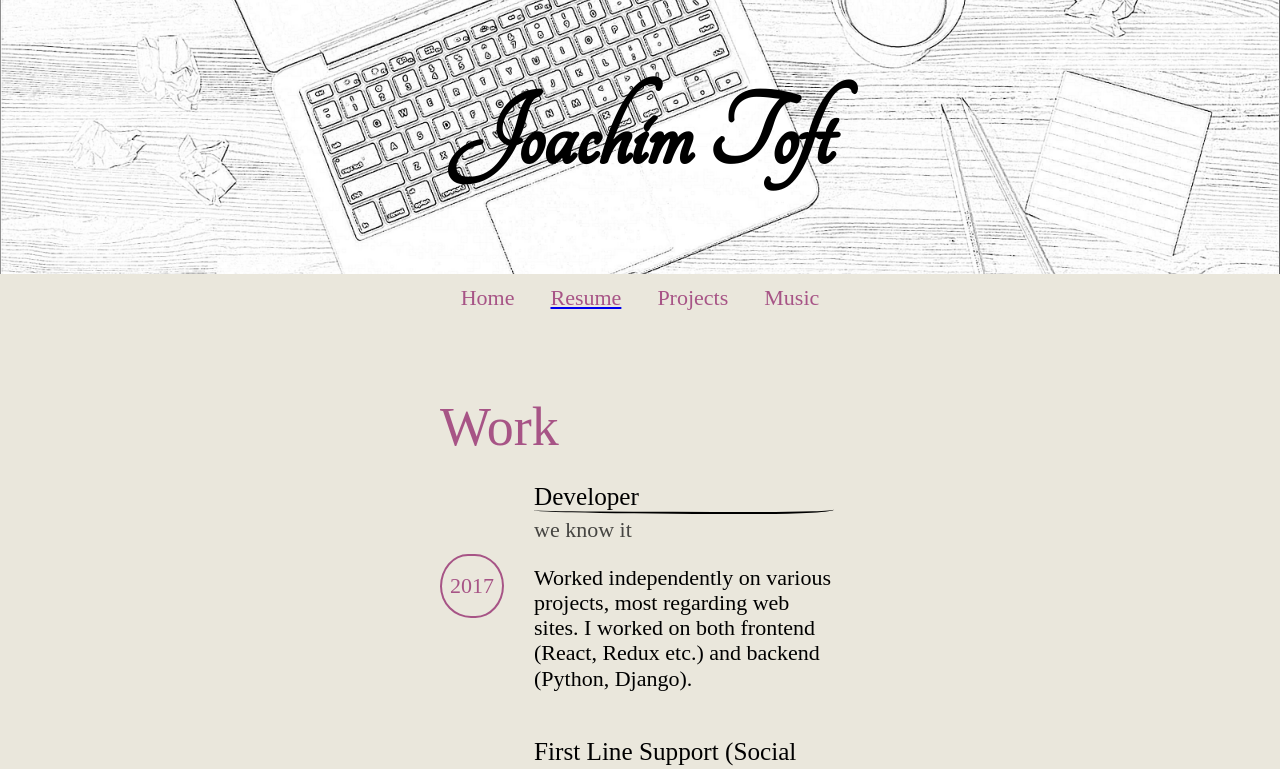
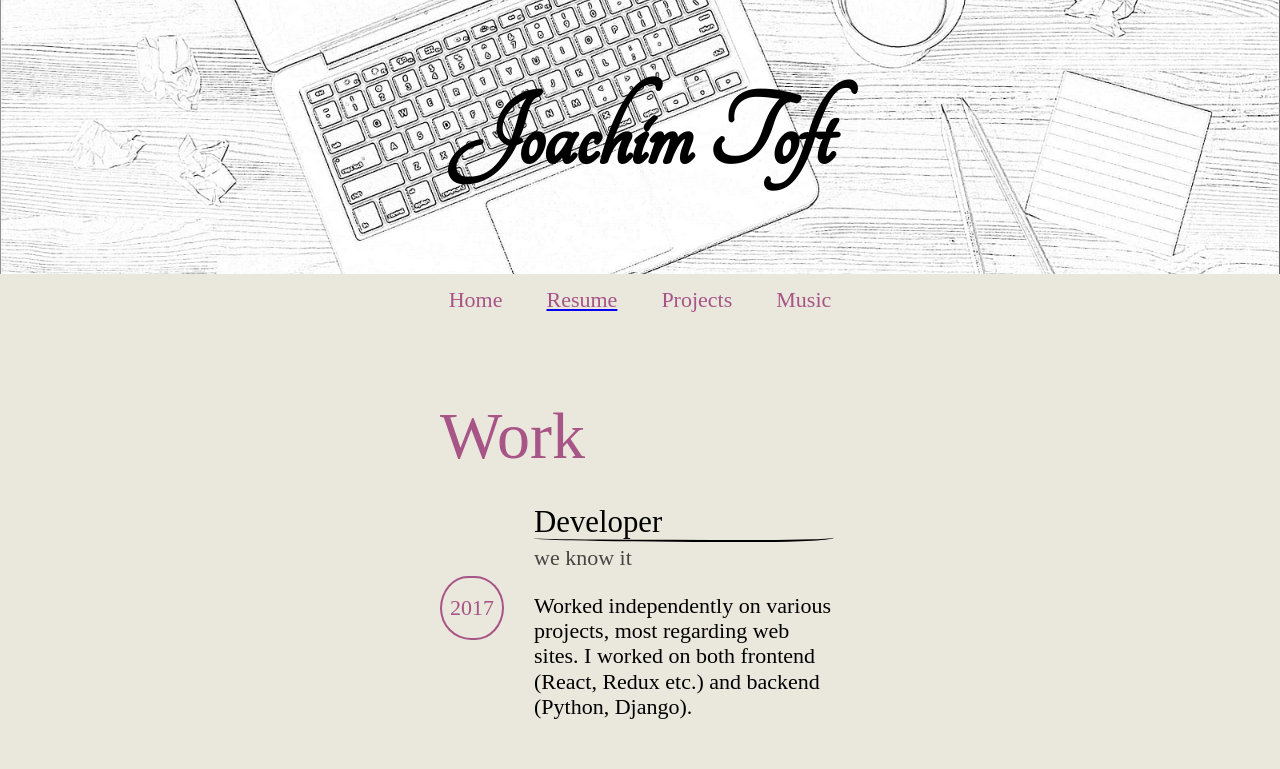
Before and after one commit to toftt/me, a React (Create React App) app: page /#/resume in a window 1280 px wide. Shown: the top 769 px of the page. Built offline with nearby package versions, Linux system fonts and the light colour scheme; a web font is replaced by a local one.

Commit message:
adjust font size

```diff
--- a/src/App.js
+++ b/src/App.js
@@ -20,7 +20,6 @@ const theme = {
 
 const Div = styled.div`
   display: flex;
-  font-size: 22px;
   flex-flow: column;
   min-height: 100%;
 `;
--- a/src/components/Paragraph.js
+++ b/src/components/Paragraph.js
@@ -2,6 +2,7 @@ import styled from 'styled-components';
 
 const Paragraph = styled.p`
     color: ${props => props.theme.primary};
+    font-size: ${props => props.large ? '1.5rem' : '1rem'}
     font-family: ${props => props.handdrawn
         ? '\'Patrick Hand SC\', cursive'
         : ''};
--- a/src/global.css
+++ b/src/global.css
@@ -6,7 +6,7 @@ html, body, #root {
     height: 100%;
     margin: 0;
     padding: 0;
-    font-size: 18px;
+    font-size: 22px;
 }
 
 a {
```
